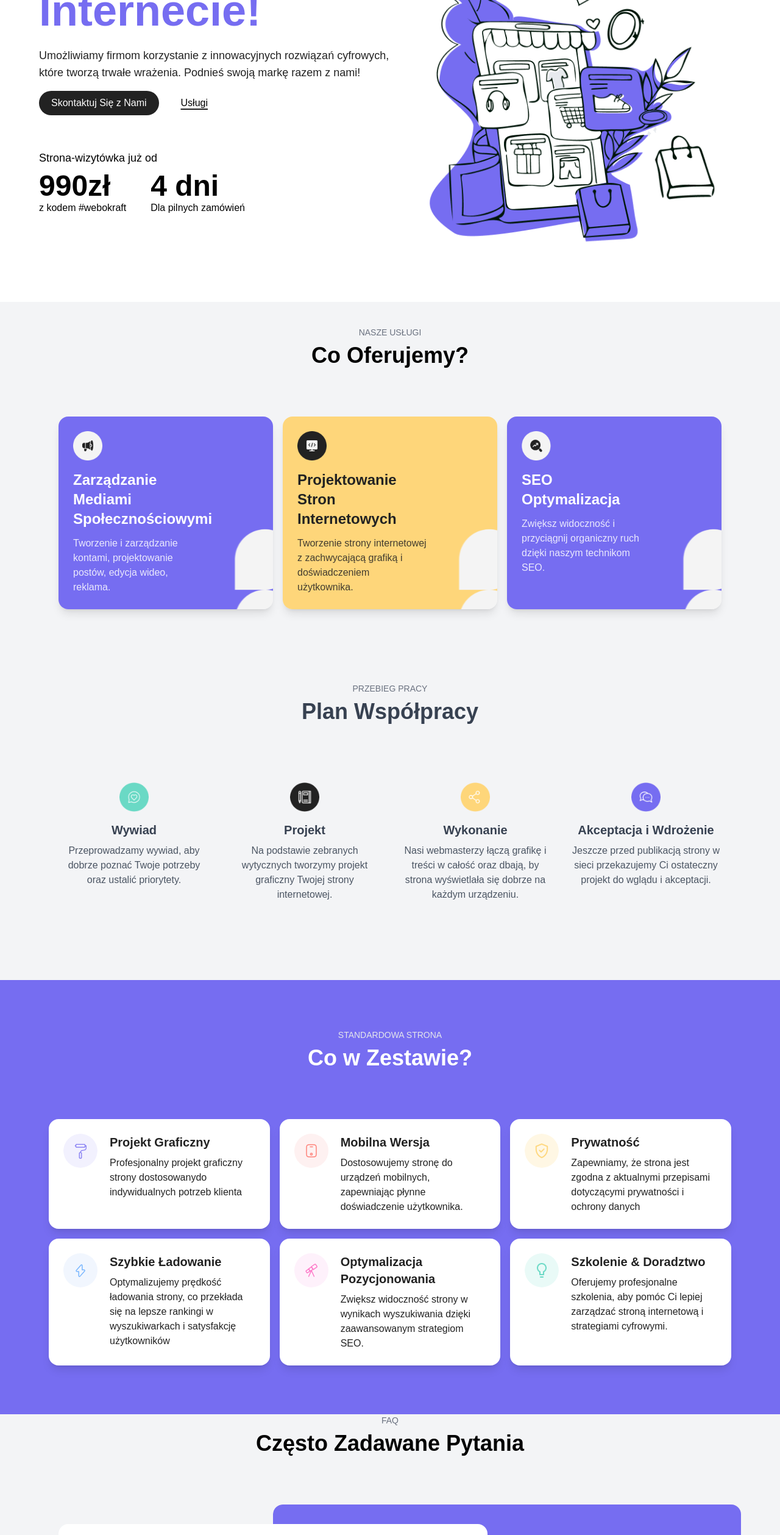
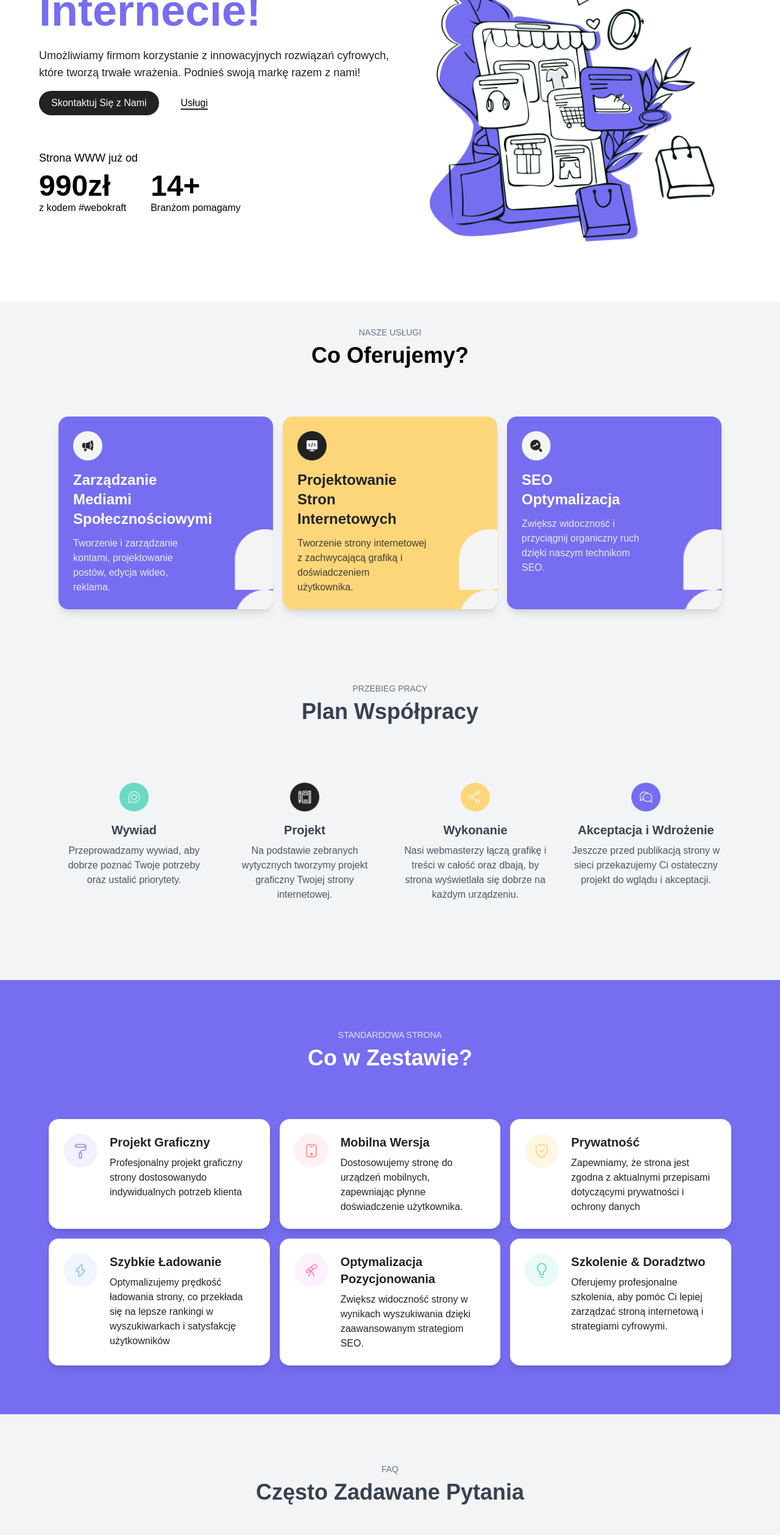
Before and after one commit to youssefalb/smmweb, a React (Create React App) app in the folder smmwebreact/: page / in a window 1280 px wide. Shown: the part 234-2751 px from the top of the page at 61% size. Built offline with nearby package versions, Linux system fonts and the light colour scheme.

Commit message:
Minor improvements

```diff
--- a/smmwebreact/src/components/FaqSection.tsx
+++ b/smmwebreact/src/components/FaqSection.tsx
@@ -1,5 +1,6 @@
 import React, { useState } from 'react';
 import backgroundImage from '../assets/images/faq.svg';  // Update the path to your actual image
+import SectionContainer from './templates/SectionContainer';
 
 // Define a type for the FAQ data to ensure type safety
 interface FAQItem {
@@ -22,11 +23,10 @@
 
     return (
         <section id="faq">
-            <div className="bg-gray-100 ">
-                <div className="text-center">
-                    <p className="uppercase text-sm text-gray-500 mb-2">faq</p>
-                    <h2 className="text-4xl font-bold mb-20">Często Zadawane Pytania</h2>
-                </div>
+            <SectionContainer
+                title="Często Zadawane Pytania"
+                subtitle="faq"
+            >
                 <div className="max-w-6xl mx-auto relative flex flex-wrap">
                     {/* FAQ cards section, taking 2/3 of the width but offset to the left */}
                     <div className="w-full lg:w-2/3 lg:-mr-1/3 p-8 z-10">
@@ -54,7 +54,7 @@
                         </div>
                     </div>
                 </div>
-            </div>
+            </SectionContainer>
         </section>
     );
 };
--- a/smmwebreact/src/components/Hero.tsx
+++ b/smmwebreact/src/components/Hero.tsx
@@ -28,7 +28,7 @@
     return (
         <div className="bg-white py-14">
             <div className="max-w-6xl mx-auto">
-                <p className="text-lg text-center md:text-left">Strona-wizytówka już od</p>
+                <p className="text-lg text-center md:text-left">Strona WWW już od</p>
 
                 <div className="flex flex-col md:flex-row justify-center md:justify-start items-center md:space-x-10 mt-2">
 
@@ -38,8 +38,8 @@
                     </div>
 
                     <div className="text-center md:text-left mt-4 md:mt-0">
-                        <p className="text-5xl font-bold">4 dni</p>
-                        <p className="text-base font-light">Dla pilnych zamówień</p>
+                        <p className="text-5xl font-bold">14+</p>
+                        <p className="text-base font-light">Branżom pomagamy</p>
                     </div>
                 </div>
             </div>
```
Also changed, not shown: 1 other file (tests, documents, lock files or other folders).
